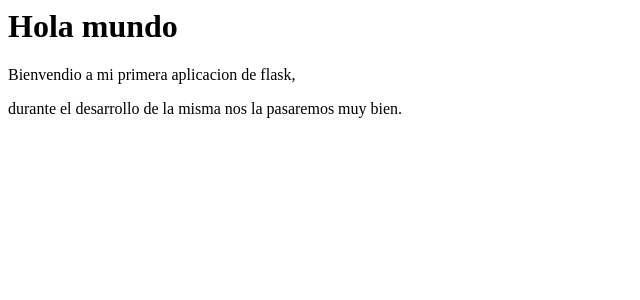
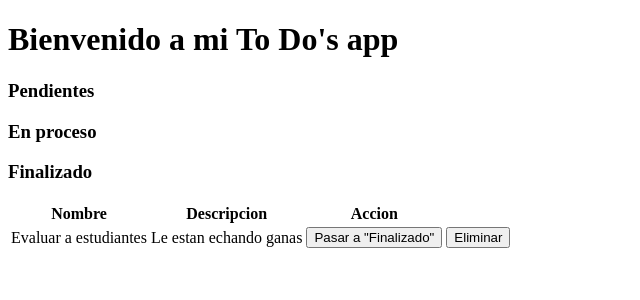
Before and after one commit to XchoolW/mi_primer_app_flask, a Flask app: page / in a window 1280 px wide. Shown: the top 300 px of the page, without its empty margins (0-640 px from the left). Run offline with Flask 3, Linux system fonts and the light colour scheme.

Commit message:
Agregando una To Do app

```diff
--- a/app/templates/home.html
+++ b/app/templates/home.html
@@ -1,3 +1,32 @@
-<h1>Hola mundo</h1>
-<p> Bienvendio a mi primera aplicacion de flask, </p>
-<p> durante el desarrollo de la misma nos la pasaremos muy bien. </p>
+<!DOCTYPE html>
+<html>
+    <head>
+        <meta charset="UTF-8">
+        <meta name="viewport" content="width=device-width, inital-scale=1.0">
+        <title>Mi To Do App</title>
+    </head>
+    <body>
+        <h1>Bienvenido a mi To Do's app</h1>
+        <h3>Pendientes</h3>
+        <h3>En proceso</h3>
+        <h3>Finalizado</h3>
+
+        <table>
+            <tr>
+                <th>Nombre</th>
+                <th>Descripcion</th>
+                <th>Accion</th>
+            </tr>
+            <tr>
+                <td>Evaluar a estudiantes</td>
+                <td>Le estan echando ganas</td>
+                <td>
+                    <button>Pasar a "Finalizado"</button>
+                </td>
+                <td>
+                    <button>Eliminar</button>
+                </td>
+            </tr>
+        </table>
+    </body>
+</html>
```
